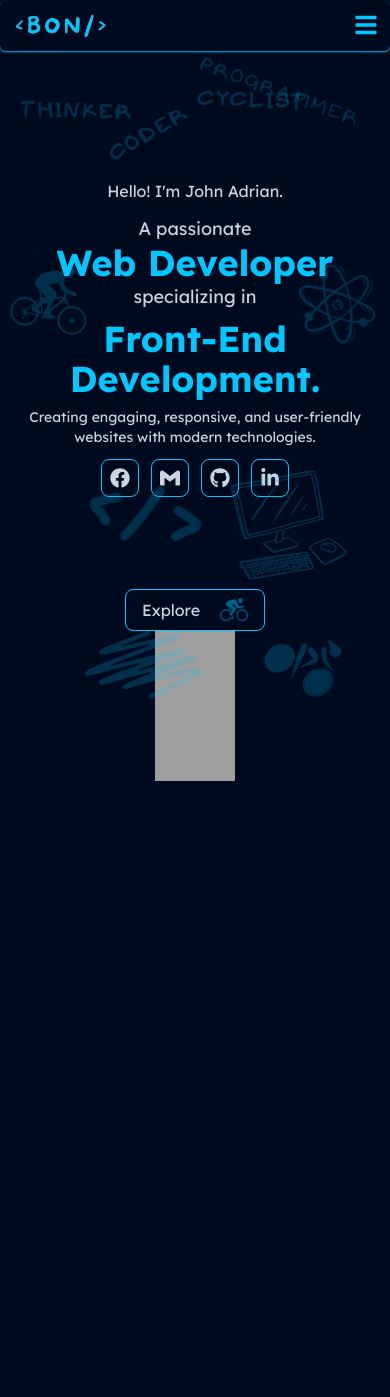
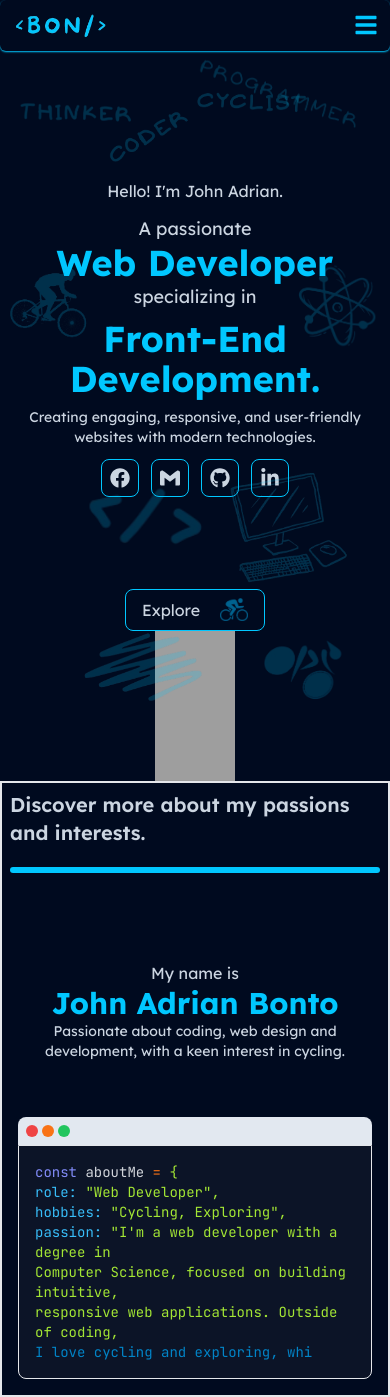
Before and after one commit to Adrian9502/react-portfolio-2024, a React (Vite) app: page / in a window 390 px wide. Before the commit the page ends 844 px from the top, so only its background shows below. Built offline with nearby package versions, Linux system fonts and the light colour scheme; grey boxes are pictures that could not be loaded.

Commit message:
fix responsiveness in about section

```diff
--- a/src/Components/About/CodeDisplay.jsx
+++ b/src/Components/About/CodeDisplay.jsx
@@ -63,50 +63,40 @@ export default function CodeDisplay() {
     { text: "= ", color: "text-orange-500" },
     { text: "{\n", color: "text-lime-400" },
     { text: indent(4) + "role: ", color: "text-sky-400" },
-    { text: `"Aspiring Web Developer",\n`, color: "text-lime-400" },
+    { text: `"Web Developer",\n`, color: "text-lime-400" },
     { text: indent(4) + "hobbies: ", color: "text-sky-400" },
-    { text: `"Coding, Cycling",\n`, color: "text-lime-400" },
-    { text: indent(4) + "goals: ", color: "text-sky-400" },
-    {
-      text: `"To become a Senior Software Engineer.",\n`,
-      color: "text-lime-400",
-    },
+    { text: `"Cycling, Exploring",\n`, color: "text-lime-400" },
     { text: indent(4) + "passion: ", color: "text-sky-400" },
     {
-      text: `"Improve coding and continuous learning.",\n`,
-      color: "text-lime-400",
-    },
-    { text: indent(4) + "profileSummary: ", color: "text-sky-400" },
-    {
-      text: `"A web developer and Computer Science\n`,
+      text: `"I'm a web developer with a degree in \n`,
       color: "text-lime-400",
     },
     {
-      text: indent(7) + " student specializing in front-end development. I \n",
+      text: indent(6) + "Computer Science, focused on building intuitive,\n",
       color: "text-lime-400",
     },
     {
-      text: indent(8) + "focus on building intuitive, responsive web \n",
+      text: indent(6) + "responsive web applications. Outside of coding,\n",
       color: "text-lime-400",
     },
     {
-      text: indent(8) + "applications. Outside of coding, I enjoy cycling \n",
+      text: indent(6) + "I love cycling and exploring, which fuel my \n",
       color: "text-lime-400",
     },
     {
-      text: indent(8) + "and exploring, which fuels my creativity and \n",
+      text: indent(6) + "creativity and help with problem-solving. \n",
       color: "text-lime-400",
     },
     {
-      text: indent(8) + "problem-solving. My goal is to become a senior \n",
+      text: indent(6) + "I'm passionate about working on meaningful\n",
       color: "text-lime-400",
     },
     {
-      text: indent(8) + "software engineer, leading impactful projects and \n",
+      text: indent(6) + "projects and am always eager to learn new \n",
       color: "text-lime-400",
     },
     {
-      text: indent(8) + "embracing new technologies.\n",
+      text: indent(6) + "technologies.\n",
       color: "text-lime-400",
     },
     { text: "};", color: "text-lime-400" },
@@ -121,8 +111,8 @@ export default function CodeDisplay() {
         <span className="w-3 h-3 rounded-full bg-orange-500"></span>
         <span className="w-3 h-3 rounded-full bg-green-500"></span>
       </div>
-      <div className="text-lg p-1 w-full sm:w-[571.93px] sm:h-[354.1px] bg-slate-900/80 border rounded-bl-lg rounded-br-lg whitespace-pre-wrap text-slate-100">
-        <div className="jetbrains w-full h-full text-wrap text-sm sm:text-base p-1">
+      <div className="text-lg p-3 bg-slate-900/80 border rounded-bl-lg rounded-br-lg w-full h-full text-slate-100 overflow-hidden ">
+        <div className="jetbrains w-full h-full sm:w-[538px] sm:h-[306px] text-wrap text-sm sm:text-base p-1 whitespace-pre-line sm:whitespace-pre">
           <ColorfulText
             words={[
               ...typedWords,
--- a/src/Components/Home/About.jsx
+++ b/src/Components/Home/About.jsx
@@ -2,15 +2,15 @@ import Titles from "../Titles";
 import CodeDisplay from "../About/CodeDisplay";
 export default function About() {
   return (
-    <div id="About" className="flex flex-col p-14">
+    <div id="About" className="flex relative flex-col border-2 sm:p-14">
       <Titles title={"Discover more about my passions and interests."} />
-      <div className="flex flex-col lg:flex-row pointer-events-none items-center justify-around mt-10">
-        <div className="p-10 relative leading-10 text-center text-xl lg:text-2xl text-slate-300">
+      <div className="flex flex-col 2xl:flex-row pointer-events-none items-center justify-around mt-10">
+        <div className="p-10 relative text-center text-base sm:text-base md:text-lg lg:text-xl text-slate-300">
           My name is <br />
-          <div className="text-custom-cyan text-6xl font-bold">
+          <div className="text-custom-cyan text-3xl sm:text-4xl lg:text-6xl font-bold">
             John Adrian Bonto
           </div>
-          <div className="text-base">
+          <div className="text-sm lg:text-base">
             Passionate about coding, web design and development, with a keen
             interest in cycling.
           </div>
--- a/src/Components/Pages/Home.jsx
+++ b/src/Components/Pages/Home.jsx
@@ -12,8 +12,8 @@ export default function Home() {
     <main className="relative sm:px-5 md:px-14 lg:px-16 xl:px-52">
       <Header />
       <Introduction />
-      {/* <About />
-      <Skills />
+      <About />
+      {/* <Skills />
       <Projects />
       <Certification />
       <Contact />
--- a/src/Components/Titles.jsx
+++ b/src/Components/Titles.jsx
@@ -3,9 +3,12 @@ import PropTypes from "prop-types";
 
 export default function Titles({ title }) {
   return (
-    <div className="flex items-center py-2 justify-center gap-5 text-slate-300">
-      <div className="text-xl lg:text-4xl text-nowrap">{title}</div>
-      <div className="h-2 rounded-lg bg-custom-cyan w-full"></div>
+    <div className="flex flex-col items-center px-2 py-2 justify-center gap-5 font-semibold text-slate-300">
+      {/* Title text */}
+      <div className="text-xl sm:text-2xl md:text-3xl lg:text-4xl">{title}</div>
+
+      {/* Cyan divider with responsive width */}
+      <div className="h-1.5 md:h-2 rounded-lg bg-custom-cyan w-full"></div>
     </div>
   );
 }
```
